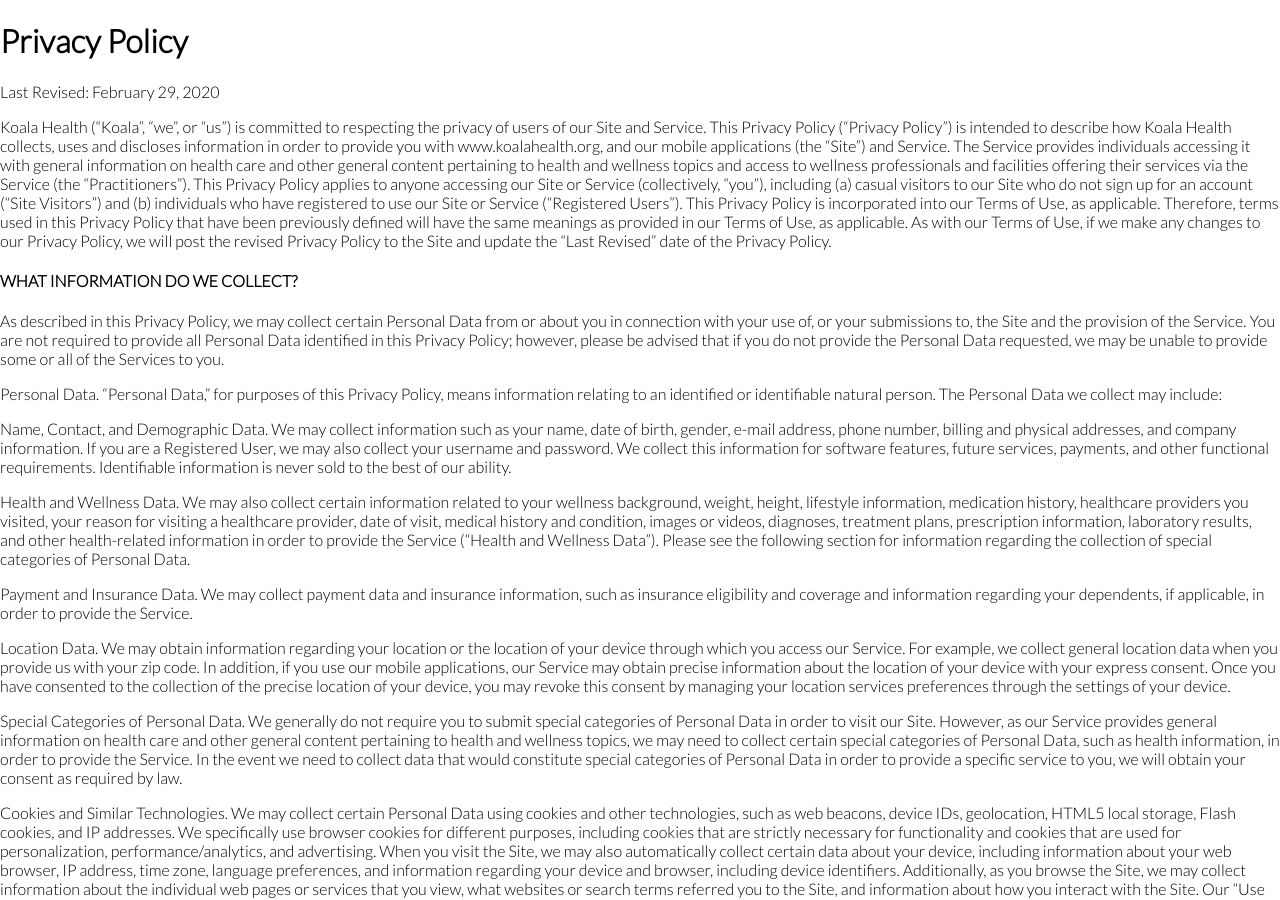
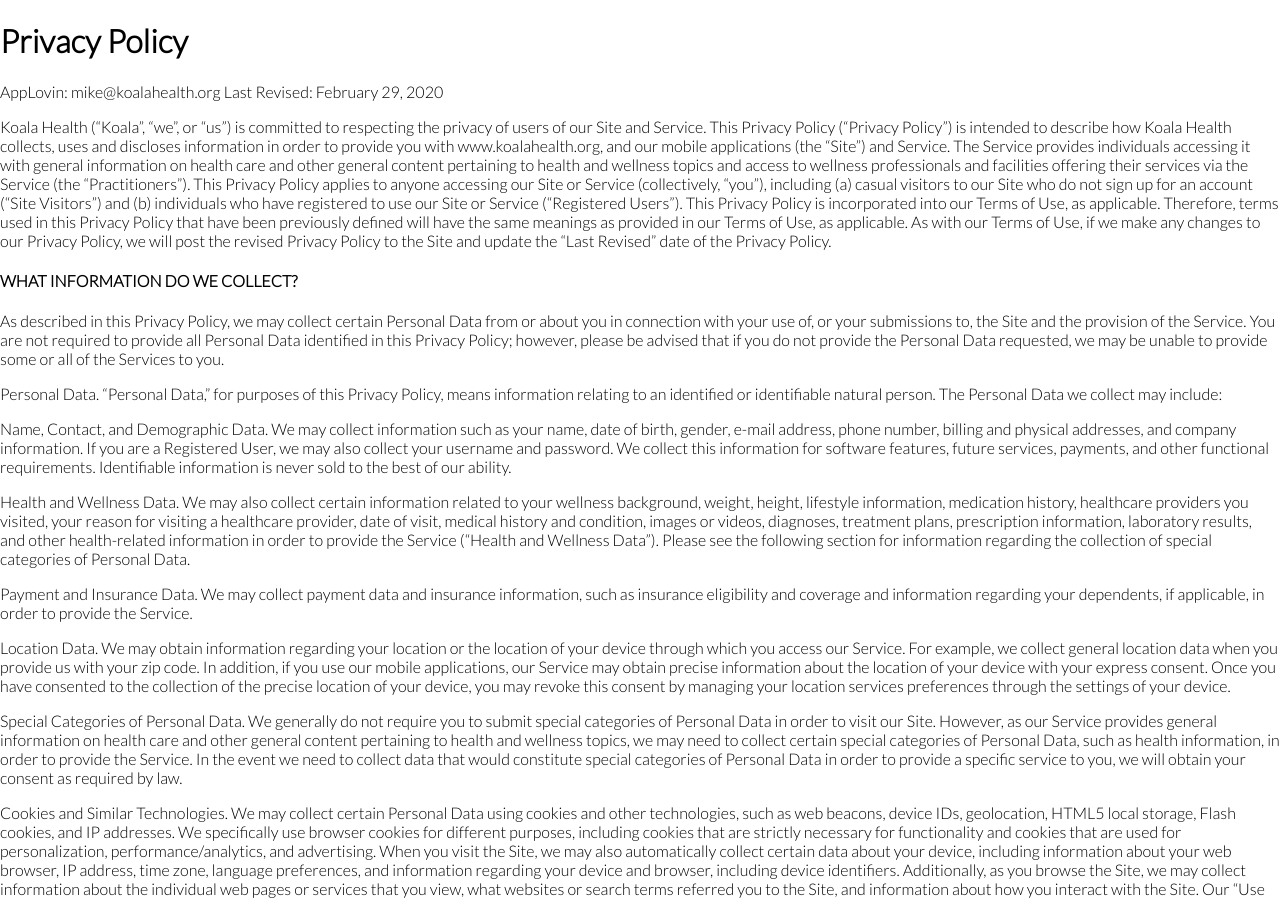
Before and after one commit to KoalaHealth/koalahealth.github.io, a Jekyll site: the page built from _pages/privacy-policy.md, in a window 1280 px wide and 900 px high. Built offline with Jekyll 4.4.1, drawn with Linux system fonts in a browser that asks for light colours.

Commit message:
Add temporary AppLovin verification line to privacy policy

```diff
--- a/_pages/privacy-policy.md
+++ b/_pages/privacy-policy.md
@@ -9,6 +9,7 @@
 <h1>{{ page.title }}</h1>
 
 <p>
+AppLovin: mike@koalahealth.org
 Last Revised: {{ page.last_revised }}
 </p>
 
```
